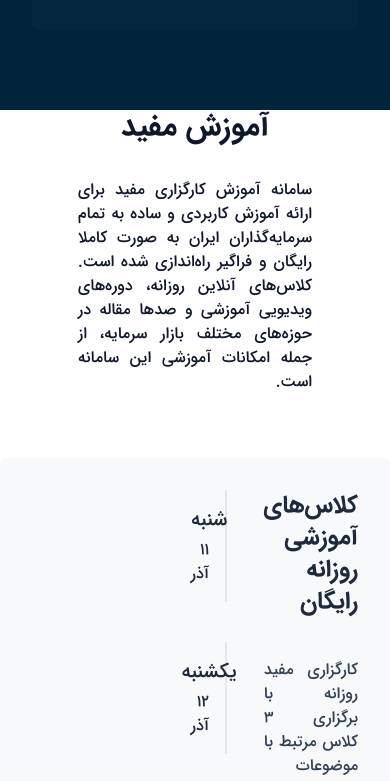
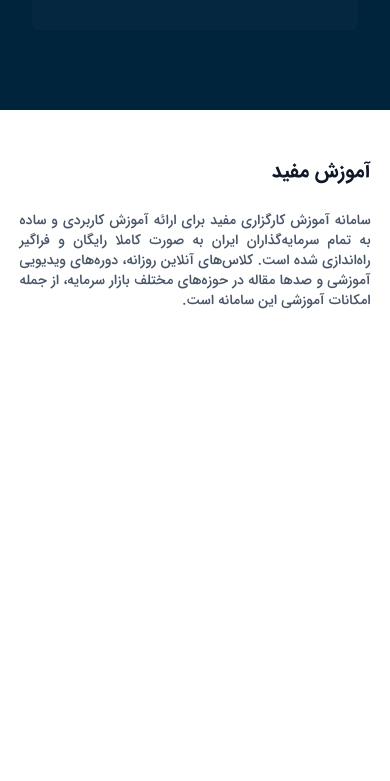
Before and after one commit to EvoNick-IR/Mofid-Securities-clone, a React (Vite) app: page / in a window 390 px wide. Shown: the part 5044-5825 px from the top of the page. After the commit the page ends 5355 px from the top, so only its background shows below. Built offline with nearby package versions, Linux system fonts and the light colour scheme.

Commit message:
fix: Separate classes component from Amoozesh fo better responsive

```diff
--- a/src/components/Amoozesh/Amoozesh.jsx
+++ b/src/components/Amoozesh/Amoozesh.jsx
@@ -1,24 +1,21 @@
-import Classes from "./Classes";
+import { memo } from "react";
 
 const Amoozesh = () => {
   return (
-    <div className="flex flex-col w-full items-center gap-16">
-      <div className="flex flex-col gap-8 justify-center w-3/5">
-        <div className="text-slate-900 mx-auto ">
-          <h2 className="isbold text-3xl">آموزش مفید</h2>
-        </div>
-        <div className="text-slate-900 mx-auto">
-          <p>
-            سامانه آموزش کارگزاری مفید برای ارائه آموزش کاربردی و ساده به تمام
-            سرمایه‌گذاران ایران به صورت کاملا رایگان و فراگیر راه‌اندازی شده
-            است. کلاس‌های آنلاین روزانه، دوره‌های ویدیویی آموزشی و صدها مقاله در
-            حوزه‌های مختلف بازار سرمایه، از جمله امکانات آموزشی این سامانه است.
-          </p>
-        </div>
+    <div className=" text-right mt-12 w-[90%] md:text-center md:w-[80%] lg:w-[70%] xl:w-[60%] ">
+      <h2 className="text-xl mb-6 text-slate-900 isbold lg:text-2xl">
+        آموزش مفید
+      </h2>
+      <div className="text-slate-600 mx-auto text-sm">
+        <p className="lg:text-lg xl:text-xl ">
+          سامانه آموزش کارگزاری مفید برای ارائه آموزش کاربردی و ساده به تمام
+          سرمایه‌گذاران ایران به صورت کاملا رایگان و فراگیر راه‌اندازی شده است.
+          کلاس‌های آنلاین روزانه، دوره‌های ویدیویی آموزشی و صدها مقاله در
+          حوزه‌های مختلف بازار سرمایه، از جمله امکانات آموزشی این سامانه است.
+        </p>
       </div>
-      <Classes />
     </div>
   );
 };
 
-export default Amoozesh;
+export default memo(Amoozesh);
```
